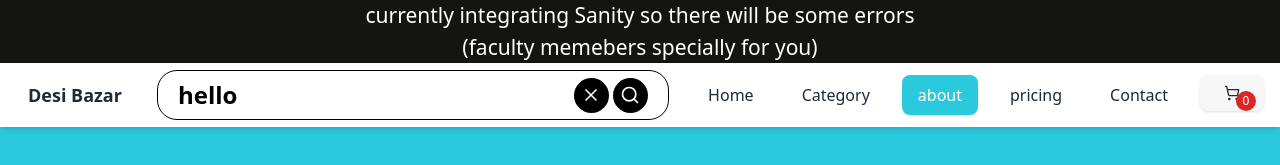
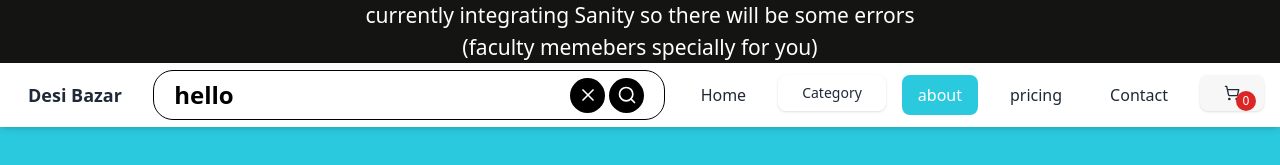
Before and after one commit to Afrazsajid/ecomerceg, a Next.js app: page /about in a window 1280 px wide. Shown: the top 165 px of the page. Built offline with nearby package versions, Linux system fonts and the light colour scheme.

Commit message:
Update navbar.tsx

```diff
--- a/components/navbar.tsx
+++ b/components/navbar.tsx
@@ -68,11 +68,20 @@ const Navbar: React.FC<NavbarProps> = ({ highlightedItem , query }) => {
           >
             Home
           </Link>
-          <Link href="/category"
+
+          <Button className={`px-6 py-2 rounded-lg  bg-white ${getButtonClass("cart")} hover:bg-gray-300 relative `}
+      onClick={() => {
+        toast({ variant: "destructive" ,
+          title: "Integrating Sanity",
+          description: "Website is under development and in cart i cannot fetch data asynchrously i amm seeting it out ",
+        })
+      }}
+    >Category</Button>
+          {/* <Link href="/category"
             className={`px-4 py-2 rounded-lg ${getButtonClass("category")} hover:bg-gray-300`}
           >
             Category
-          </Link>
+          </Link> */}
           <Link href="/about"
             className={`px-4 py-2 rounded-lg ${getButtonClass("about")} hover:bg-gray-300`}
           >
```
